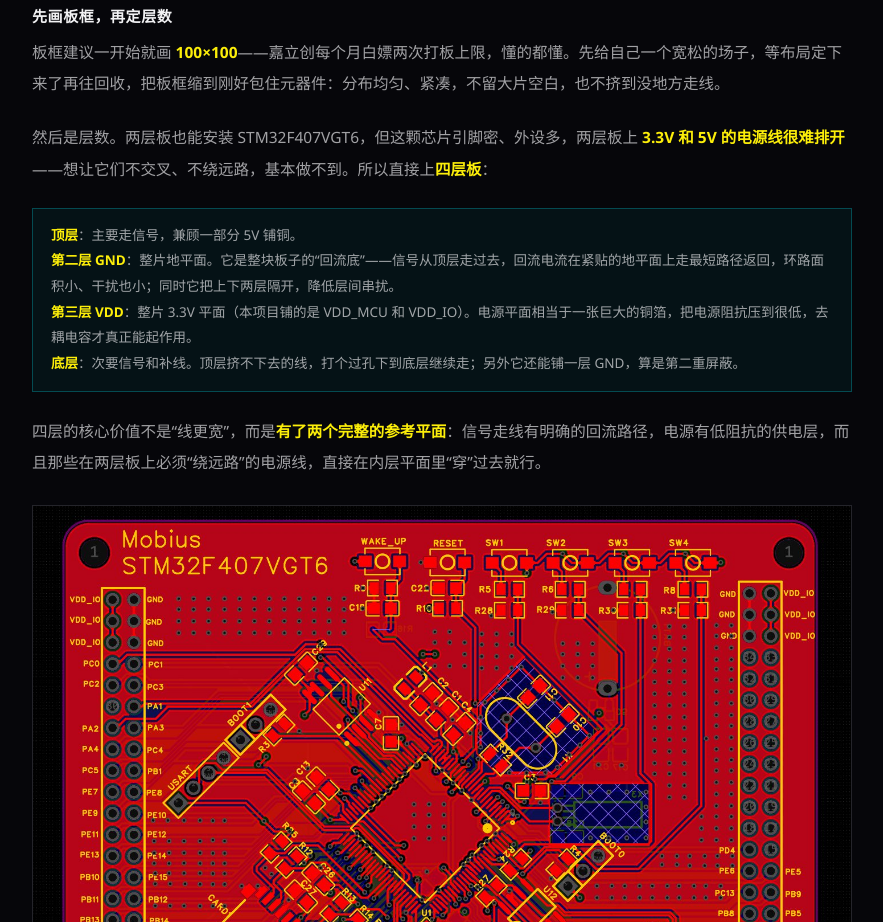
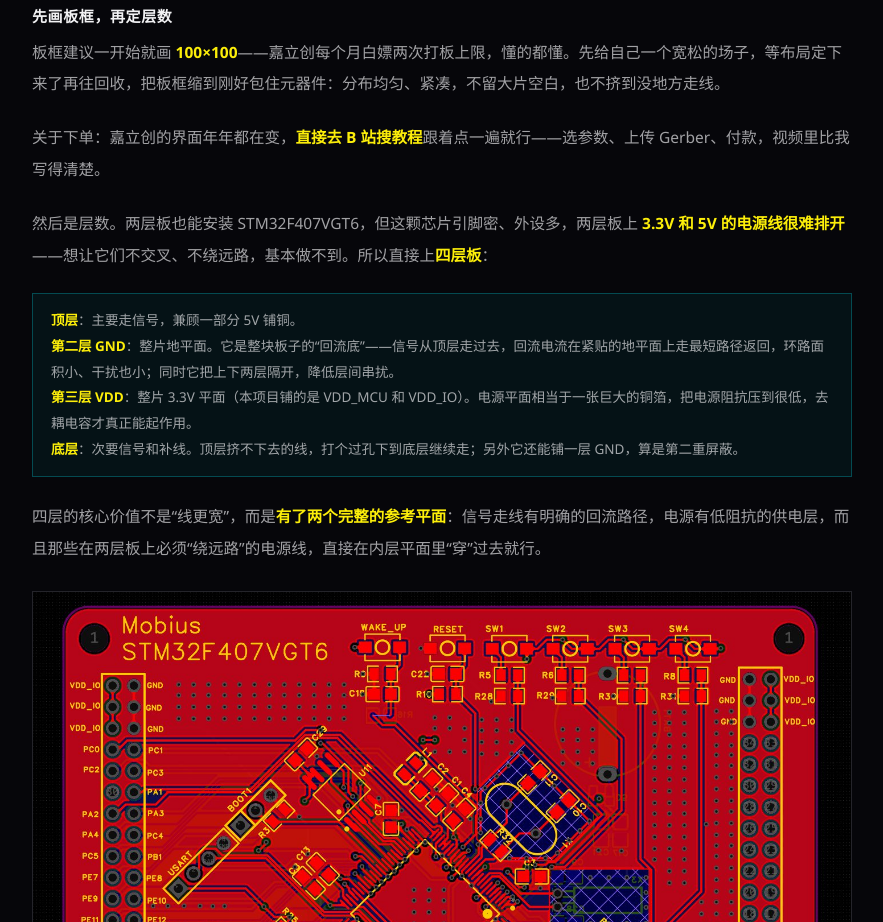
Before and after one commit to Mobius-msz/mobius-shell, a plain HTML site: page stm32-core-board.html in a window 1280 px wide. Shown: the part 3480-4402 px from the top of the page, without its empty margins (198-1081 px from the left). Drawn offline with Linux system fonts and the light colour scheme.

Commit message:
补一句：下单看B站教程

```diff
--- a/stm32-core-board.html
+++ b/stm32-core-board.html
@@ -267,6 +267,8 @@ a{color:inherit;text-decoration:none}
       <h3>先画板框，再定层数</h3>
 
       <p>板框建议一开始就画 <strong>100×100</strong>——嘉立创每个月白嫖两次打板上限，懂的都懂。先给自己一个宽松的场子，等布局定下来了再往回收，把板框缩到刚好包住元器件：分布均匀、紧凑，不留大片空白，也不挤到没地方走线。</p>
+
+      <p>关于下单：嘉立创的界面年年都在变，<strong>直接去 B 站搜教程</strong>跟着点一遍就行——选参数、上传 Gerber、付款，视频里比我写得清楚。
 
       <p>然后是层数。两层板也能安装 STM32F407VGT6，但这颗芯片引脚密、外设多，两层板上 <strong>3.3V 和 5V 的电源线很难排开</strong>——想让它们不交叉、不绕远路，基本做不到。所以直接上<strong>四层板</strong>：</p>
 
```
